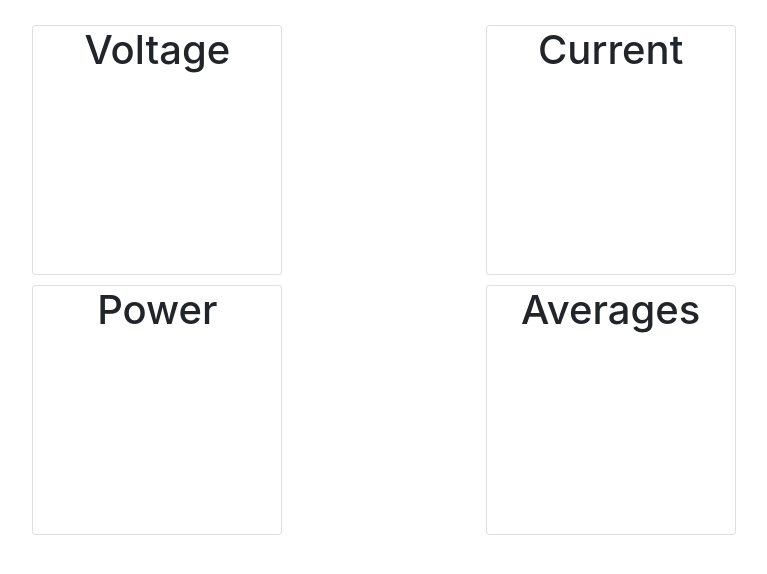
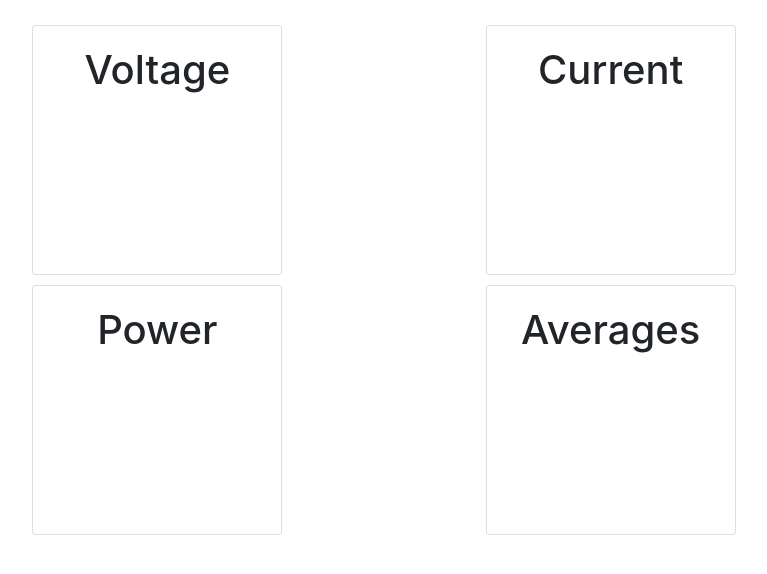
Before and after one commit to alexandergshaw/website-senior-design-project, a Django app: template stats/templates/stats/stat_view.html in a window 1280 px wide. Shown: the part 78-652 px from the top of the page, without its empty margins (256-1023 px from the left). Run offline with Django 3.2, Linux system fonts and the light colour scheme; the template is opened without the code that fills it, so the values that code supplies are empty; some libraries are stand-ins or nearby versions.

Commit message:
Refactor card styling and html to adhere to Bootstrap standards.

```diff
--- a/stats/templates/stats/stat_view.html
+++ b/stats/templates/stats/stat_view.html
@@ -32,42 +32,50 @@
         <div>
             <div class="measurements-row">
                 <div class="card">
-                    <h1>
+                    <div class="card-body">
+                        <h1 class="card-title">
                             Voltage
                         </h1>
-                    <h2 class="card-body">
+                        <h2 class="card-subtitle mb-2 text-muted">
                             {{ voltage }}
                         </h2>
                     </div>
+                </div>
 
                 <div class="card">
-                    <h1>
+                    <div class="card-body">
+                        <h1 class="card-title">
                             Current
                         </h1>
-                    <h2 class="card-body">
+                        <h2 class="card-subtitle mb-2 text-muted">
                             {{ current }}
                         </h2>
+                    </div>
                 </div>
             </div>
 
             <div class="measurements-row">
                 <div class="card">
-                    <h1>
+                    <div class="card-body">
+                        <h1 class="card-title">
                             Power
                         </h1>
-                    <h2 class="card-body">
+                        <h2 class="card-subtitle mb-2 text-muted">
                             {{ power }}
                         </h2>
+                    </div>
                 </div>
 
 
                 <div class="card">
-                    <h1>
+                    <div class="card-body">
+                        <h1 class="card-title">
                             Averages
                         </h1>
-                    <h2 class="card-body">
+                        <h2 class="card-subtitle mb-2 text-muted">
                             <canvas id="averageLineChart" width="150" height="150"></canvas>
                         </h2>
+                    </div>
                 </div>
             </div>
         </div>
```
Lines whose indentation alone changed are shown as unchanged.
